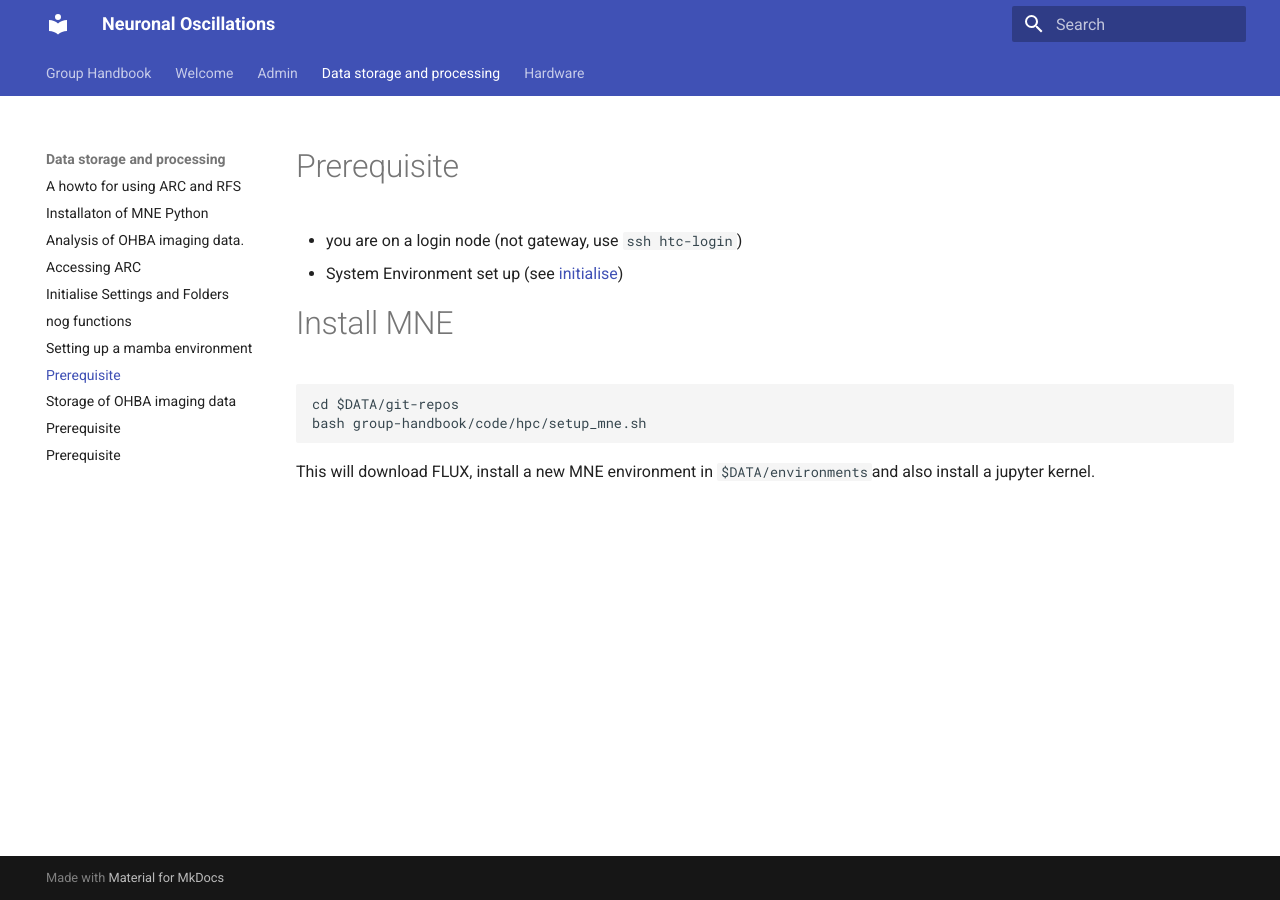
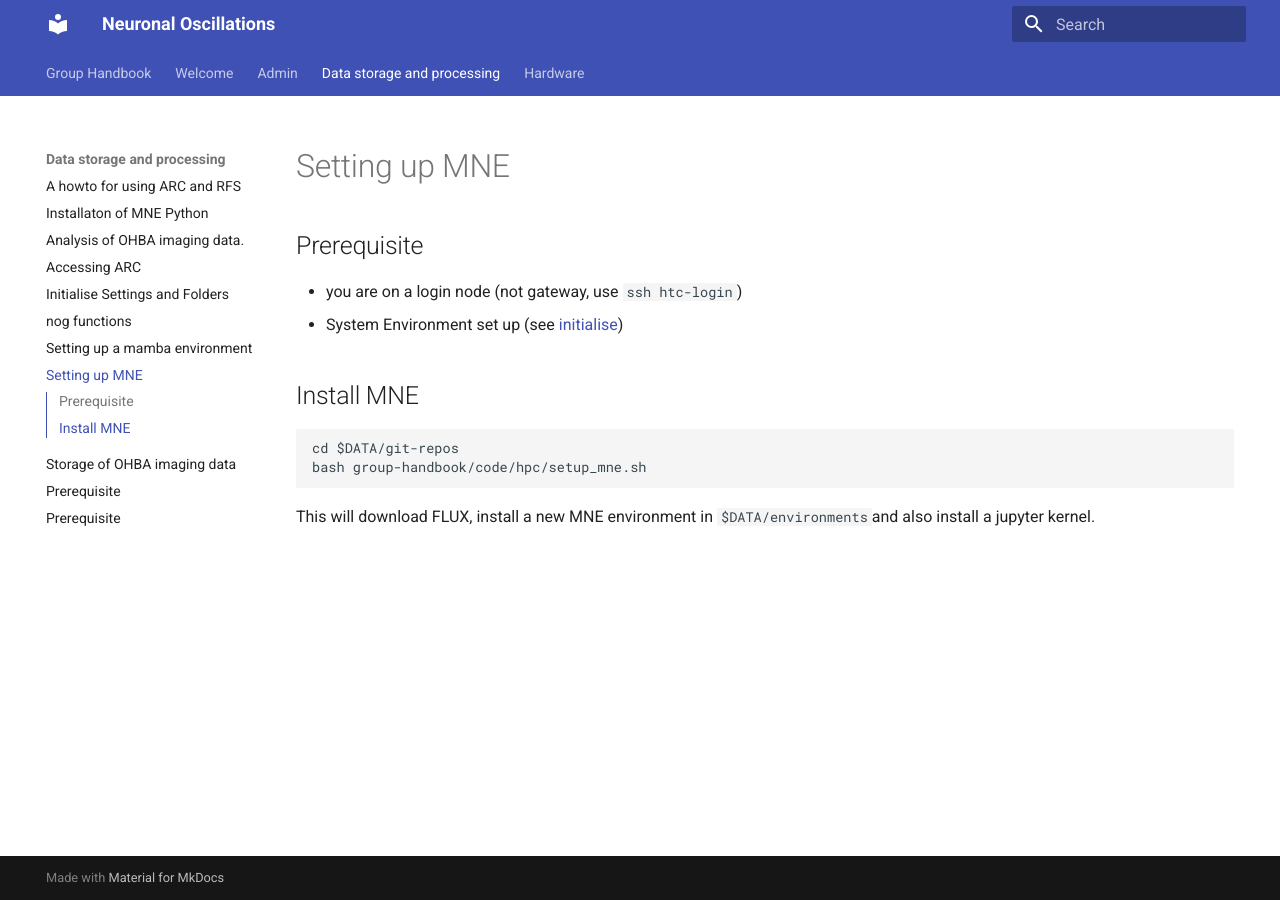
Before and after one commit to Neuronal-Oscillations/group-handbook, an MkDocs documentation site: the page built from docs/data-storage-and-processing/setup-mne.md, in a window 1280 px wide. Built offline with MkDocs 1.6.1 and Material for MkDocs 9.7.7, drawn with Linux system fonts in a browser that asks for light colours.

Commit message:
Update setup-mne.md

````diff
--- a/docs/data-storage-and-processing/setup-mne.md
+++ b/docs/data-storage-and-processing/setup-mne.md
@@ -1,8 +1,9 @@
-# Prerequisite
+# Setting up MNE
+## Prerequisite
 - you are on a login node (not gateway, use `ssh htc-login`)
 - System Environment set up (see [initialise](initialise.md))
 
-# Install MNE
+## Install MNE
 
 ```bash
 cd $DATA/git-repos
````
